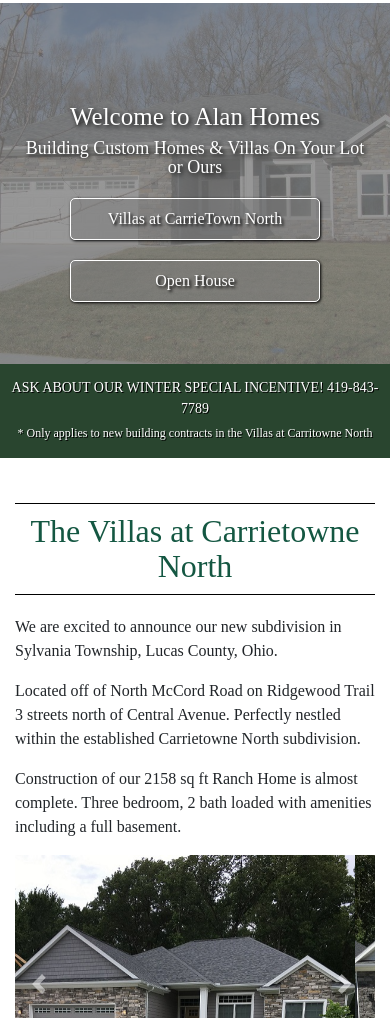
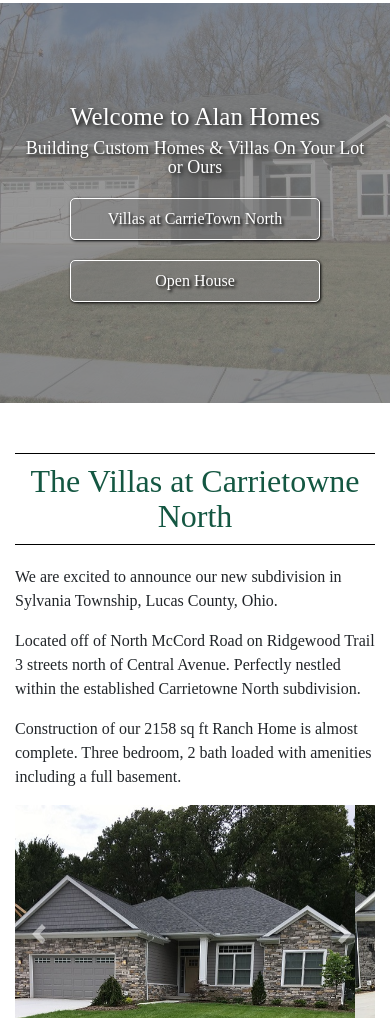
Before and after one commit to evanslaton/alanhomes, a plain HTML site: page index.html in a window 390 px wide. Shown: the part 82-1100 px from the top of the page. Drawn offline with nearby package versions, Linux system fonts and the light colour scheme; a web font is replaced by a local one.

Commit message:
Removed winter sales special promotion

```diff
--- a/css/styles.css
+++ b/css/styles.css
@@ -543,9 +543,9 @@ div.winter-promotion a {
 		background-color: #29452F;
 	}
 
-	div.villas-row-padding-top {
+/*	div.villas-row-padding-top {
 		padding-top: 60px;
-	}
+	}*/
 }
 
 @media screen and (max-width: 445px) {
--- a/index.html
+++ b/index.html
@@ -103,10 +103,10 @@
 <!-- Banner -->
 <div class="banner">
 	<div class="banner-film">
-		<div class="winter-promotion">
+<!-- 		<div class="winter-promotion">
 			<p class="text-center winter-promotion_big"><span class="disappear">Call today and </span>ask about our Winter Special Incentive! <a href="tel:419-843-7789">419-843-7789</a></p>
 			<p class="text-center winter-promotion_small">&#42; <span class="disappear">Winter incentive </span><span class="capitalize">o</span>nly applies to new building contracts in the Villas at Carritowne North</p>
-		</div>
+		</div> -->
 		<h1 class="text-center banner-h1">Welcome to Alan Homes</h1>
 		<h2 class="text-center banner-h2">Building Custom Homes &#38; Villas On Your Lot or Ours</h2>
 
```
